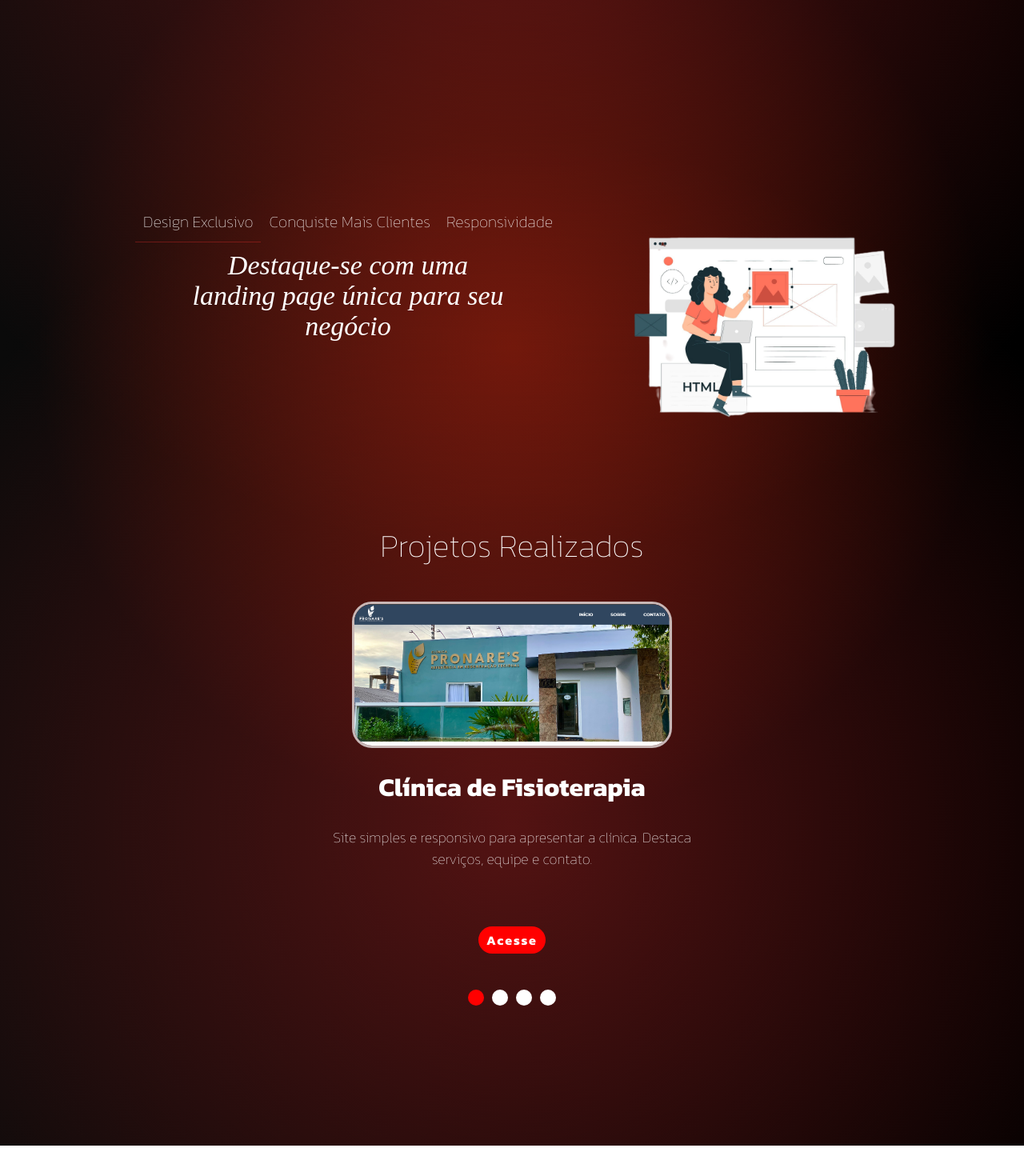
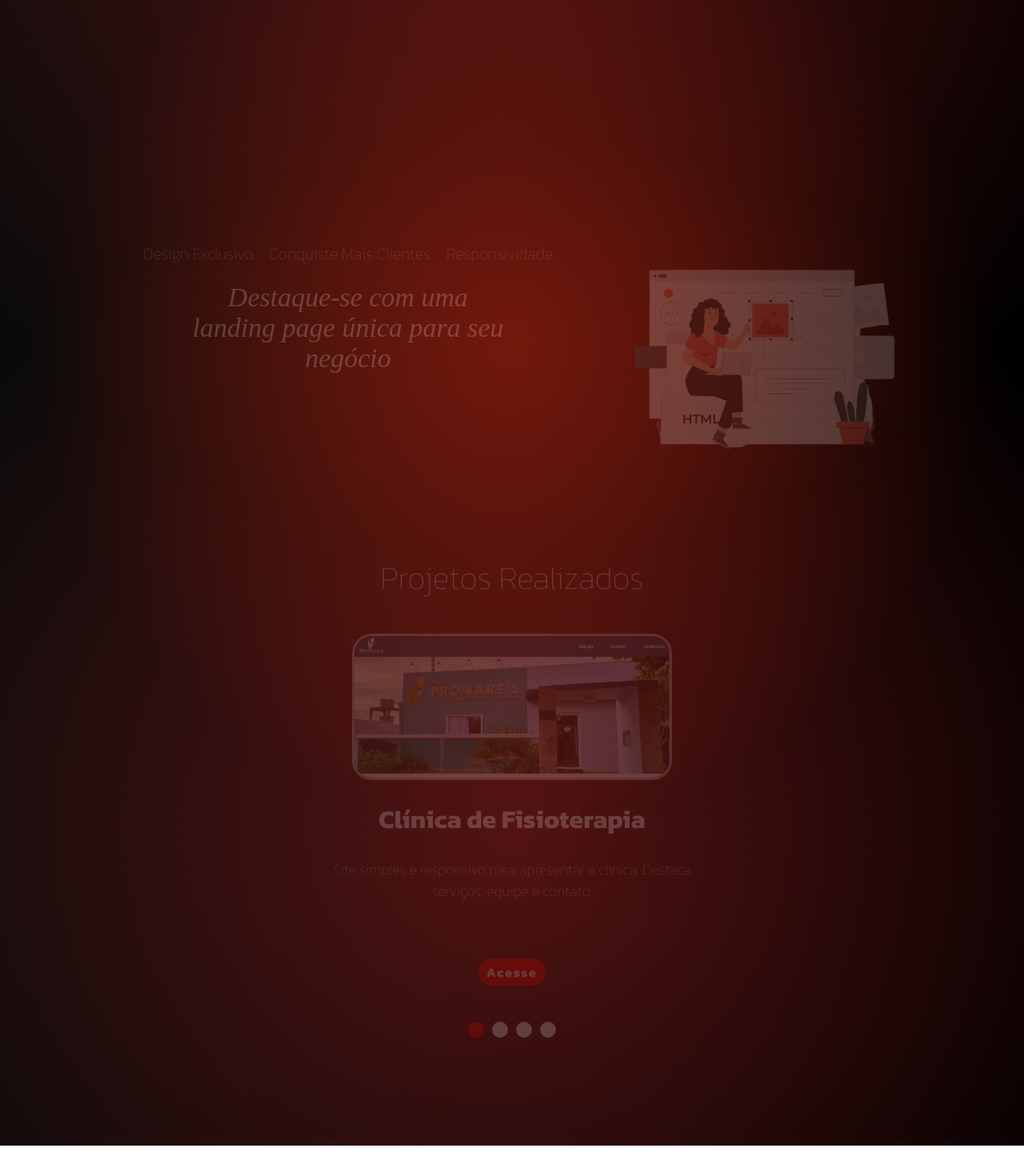
Before and after one commit to Daniel-Possamai/myLandPagePrincipal, a React (Create React App) app: page / in a window 1280 px wide. Shown: the part 568-2038 px from the top of the page at 80% size. Before the commit the page ends 2000 px from the top, so only its background shows below. Built offline with nearby package versions, Linux system fonts and the light colour scheme; a web font is replaced by a local one.

Commit message:
adicionado animação de entrada para os componentes do home

```diff
--- a/src/pages/home/home.tsx
+++ b/src/pages/home/home.tsx
@@ -6,6 +6,8 @@ import { useEffect, useState } from "react"
 import Objectpage from "../../components/objectpage/objectpage"
 import Slider from "../../components/slider/slider"
 import { SliderData } from "../../utils/data"
+import { useInView } from 'react-intersection-observer';
+import { motion } from 'framer-motion';
 
 
 
@@ -22,6 +24,19 @@ export interface SliderProps {
 export default function Home(){
     const [loading, setLoading] = useState(true)
 
+    // Hook para Objectpage
+    const { ref: refObjectpage, inView: inViewObjectpage } = useInView({
+        triggerOnce: true,
+        rootMargin: '-200px 0px',
+    });
+
+    // Hook para Slider
+    const { ref: refSlider, inView: inViewSlider } = useInView({
+        triggerOnce: true,
+        rootMargin: '-200px 0px',
+    });
+
+
     useEffect(() => {
         setTimeout(() => {
             setLoading(false)
@@ -37,8 +52,24 @@ export default function Home(){
              :
              <div className={ 'container-Englobador' }>
                 <Hero/>
-                <Objectpage/>
-                <Slider slides={ SliderData }/>
+
+                <motion.div
+                    ref={refObjectpage}
+                    initial={{ opacity: 0, y: 50 }}
+                    animate={{ opacity: inViewObjectpage ? 1 : 0, y: inViewObjectpage ? 0 : 50 }}
+                    transition={{ duration: 1.5, ease: "easeInOut"}}
+                >
+                    <Objectpage />
+                </motion.div>
+                <motion.div
+                    ref={refSlider}
+                    initial={{ opacity: 0, y: 50 }}
+                    animate={{ opacity: inViewSlider ? 1 : 0, y: inViewSlider ? 0 : 50 }}
+                    transition={{ duration: 1.5, ease: "easeInOut"}}
+                >
+                    <Slider slides={ SliderData }/>
+                </motion.div>
+
             </div>
         }
 
```
